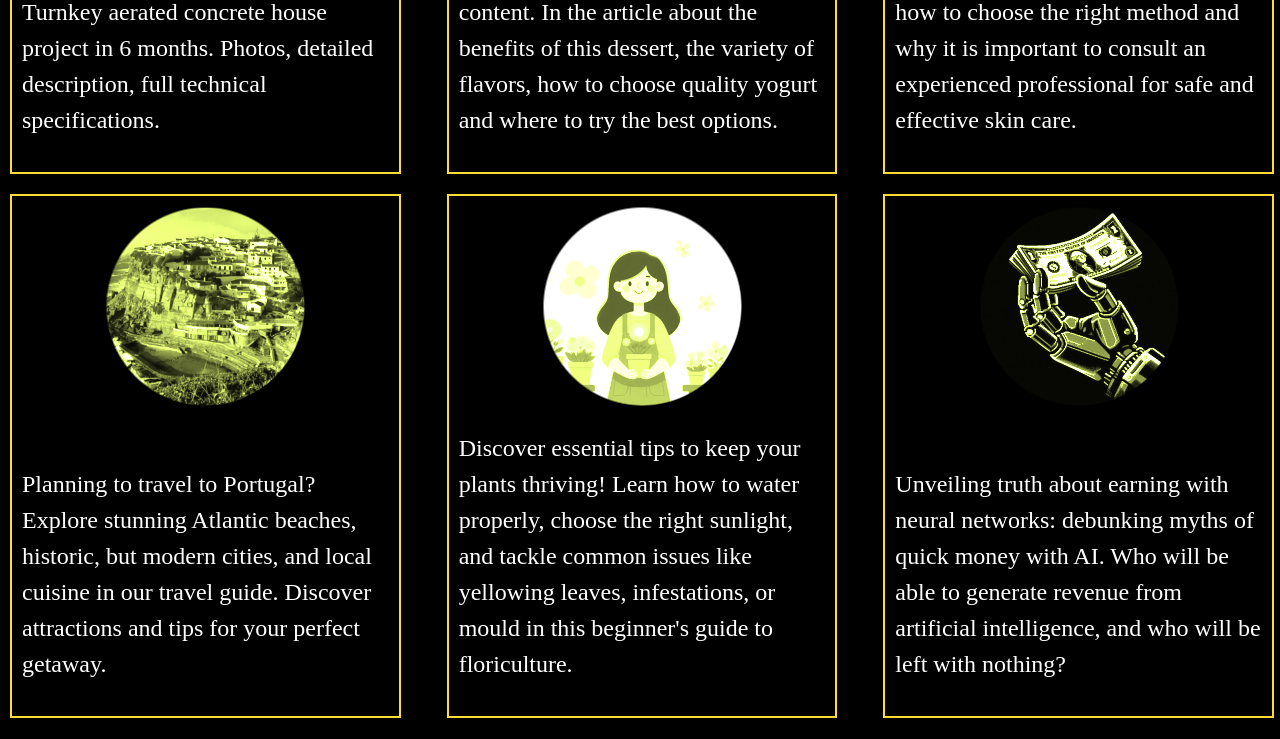
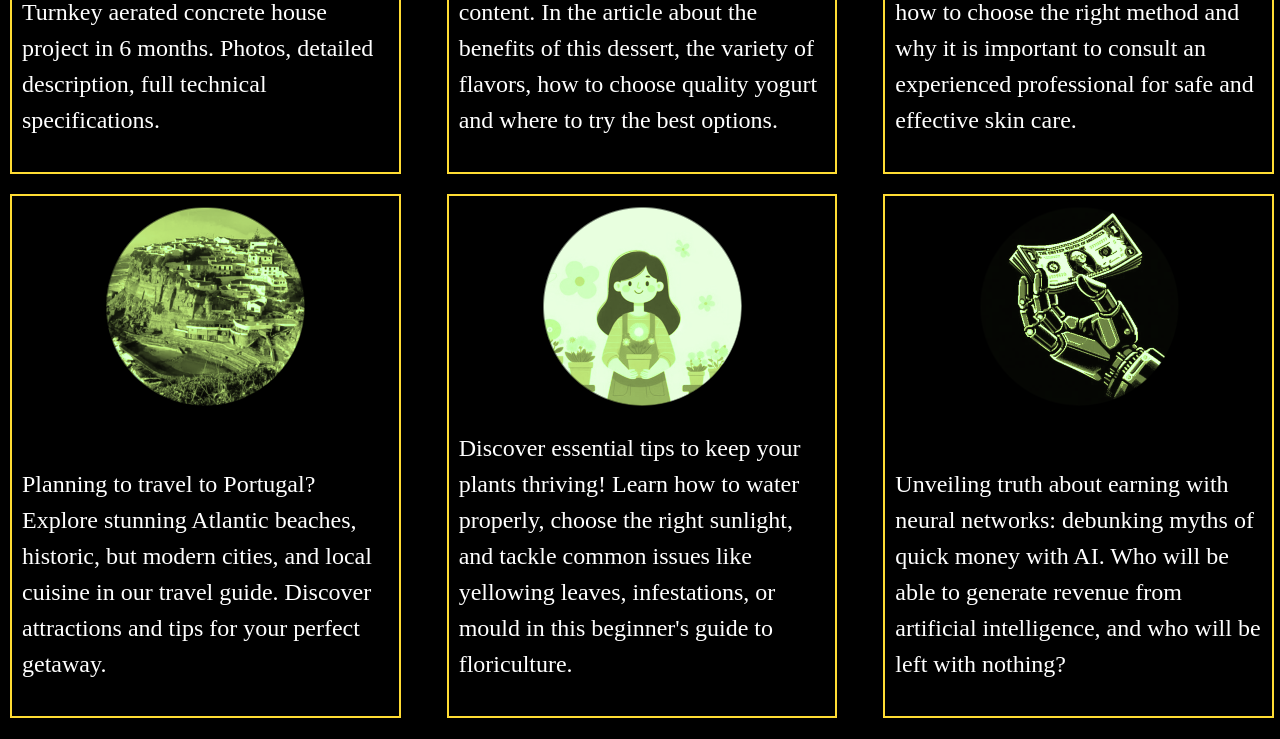
Before and after one commit to SEOLina/Portfolio-, a PHP site: page /Seo/index.html in a window 1280 px wide. Shown: the part 2177-2916 px from the top of the page. Run offline with PHP 8.4, Linux system fonts and the light colour scheme.

Commit message:
Update styles.css

```diff
--- a/Seo/styles.css
+++ b/Seo/styles.css
@@ -23,7 +23,7 @@ body, html {
   height: 200px;
   border-radius: 50%;
   object-fit: cover;
-  filter: sepia(1) saturate(2) hue-rotate(30deg) brightness(1.2); /* Теплый золотой оттенок */
+  filter: sepia(1) saturate(1.8) hue-rotate(40deg) brightness(1); /* Теплый золотистый оттенок с меньшей контрастностью */
   transition: filter 0.3s ease, transform 0.3s ease;
 }
 
```
